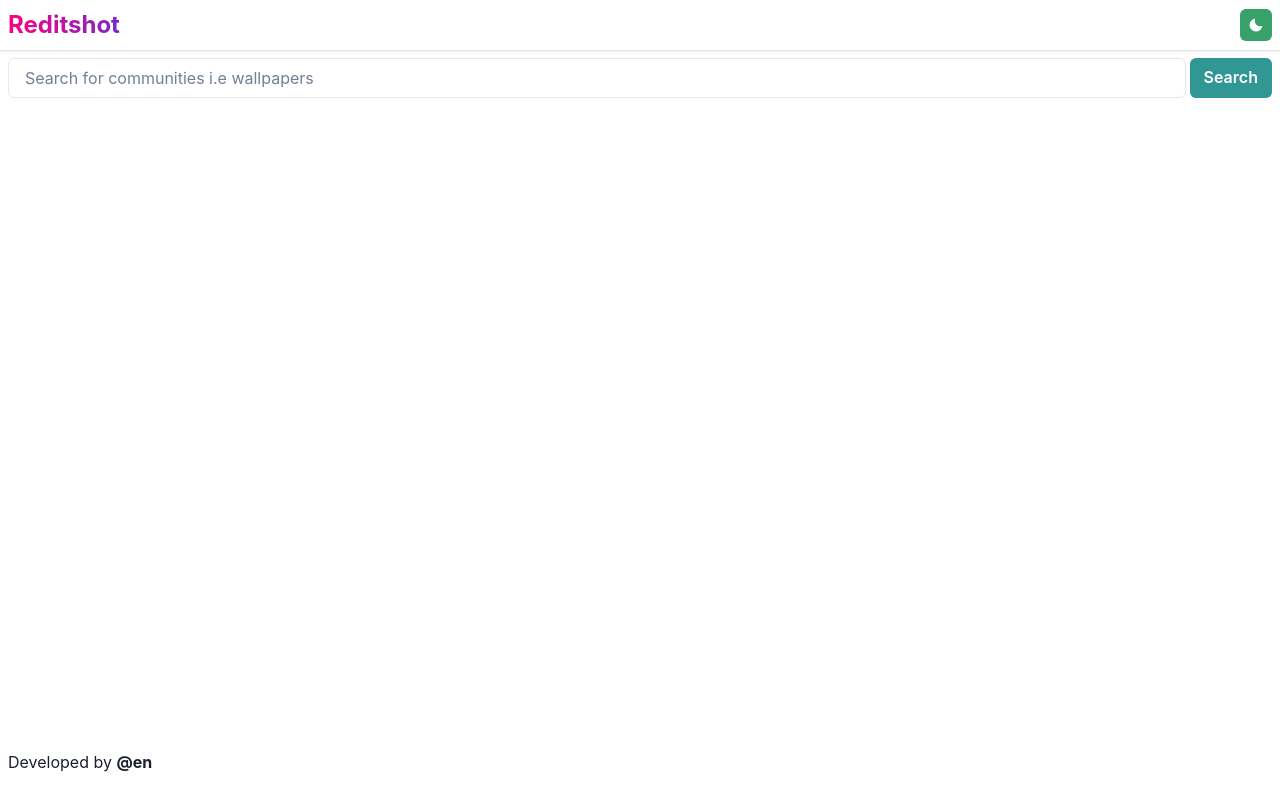
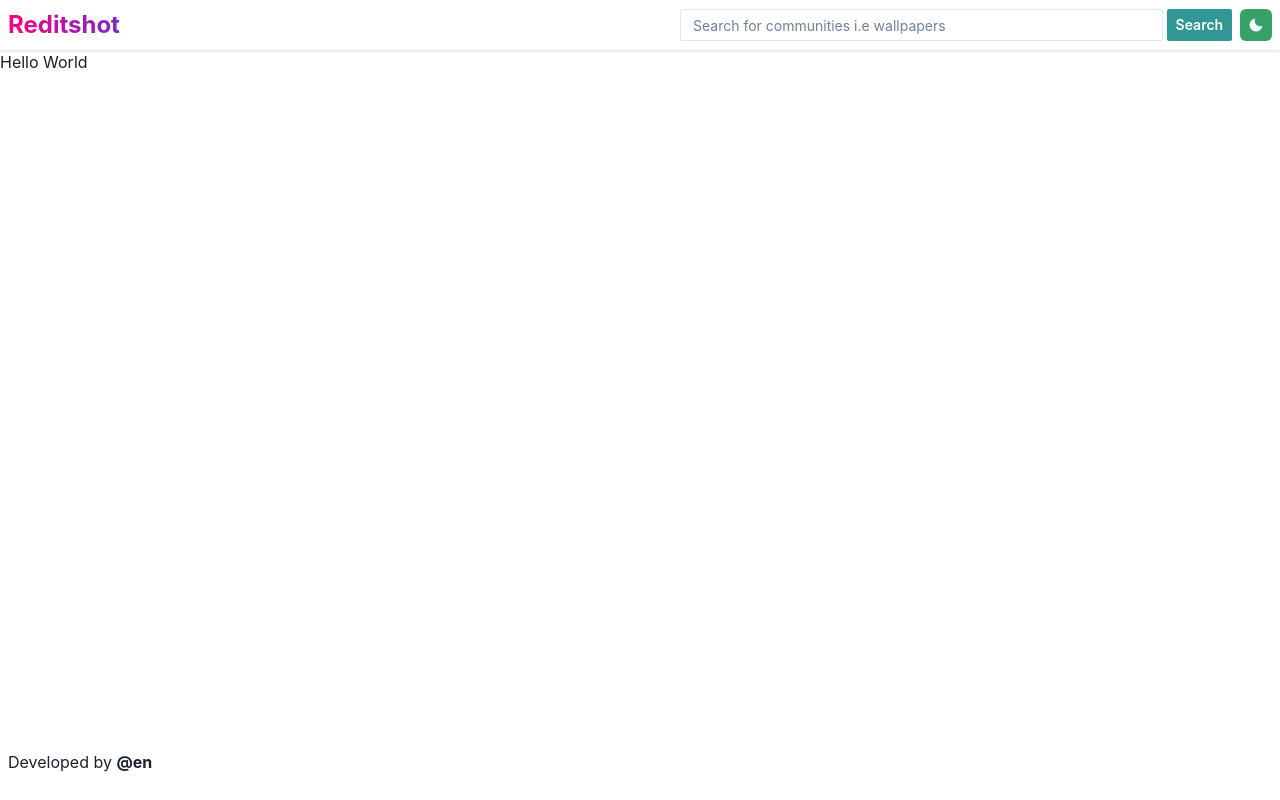
Before and after one commit to i-naeem/reditshot, a Next.js app: page / in a window 1280 px wide. Built offline with nearby package versions, Linux system fonts and the light colour scheme.

Commit message:
:sparkles: Add searchbar to header

```diff
--- a/src/components/Searchbar.js
+++ b/src/components/Searchbar.js
@@ -10,23 +10,26 @@ const Searchbar = props => {
     setSearchKeywords(event.target.value);
   };
 
-  const onSearch = props => {
+  const onSearch = event => {
+    event.preventDefault();
     if (searchKeywords) {
       router.push(`/r/${searchKeywords}`);
     }
   };
 
   return (
-    <Box {...props} p='2'>
+    <Box {...props} p='2' as='form' onSubmit={onSearch}>
       <InputGroup gap={1}>
         <Input
           type='Search...'
+          size='sm'
+          borderRadius='sm'
           onChange={onChange}
           value={searchKeywords}
           placeholder='Search for communities i.e wallpapers'
         />
 
-        <Button colorScheme='teal' onClick={onSearch}>
+        <Button size='sm' borderRadius='sm' colorScheme='teal' type='submit'>
           Search
         </Button>
       </InputGroup>
--- a/src/pages/_app.js
+++ b/src/pages/_app.js
@@ -1,27 +1,31 @@
-import {
-  Box,
-  ChakraProvider,
-  Container,
-  Flex,
-  Input,
-  Text,
-} from '@chakra-ui/react';
+import { Box, ChakraProvider, Flex, Text } from '@chakra-ui/react';
 import Head from 'next/head';
 import { Brand } from '../components/Brand';
 import { DarkModeSwitch } from '../components/DarkModeSwitch';
+import Searchbar from '../components/Searchbar';
 import theme from '../theme';
 
 function MyApp({ Component, pageProps }) {
   return (
     <ChakraProvider theme={theme}>
       <Head>
-        <title>{process.env.NEXT_PUBLIC_APP_NAME} - A reddit gallery.</title>
+        <title>Reditshot - A reddit gallery.</title>
       </Head>
 
       <Box px='2' as='header' boxShadow='base'>
         <Flex alignItems='center' justifyContent='space-between' minH='50px'>
           <Brand />
-          <DarkModeSwitch />
+
+          <Box
+            display='flex'
+            alignItems='center'
+            height='100%'
+            flexGrow='1'
+            maxW='600px'
+          >
+            <Searchbar flexGrow='1' />
+            <DarkModeSwitch />
+          </Box>
         </Flex>
       </Box>
 
--- a/src/pages/index.js
+++ b/src/pages/index.js
@@ -1,10 +1,9 @@
-import { Box } from '@chakra-ui/react';
-import Searchbar from '../components/Searchbar';
+import { Box, Text } from '@chakra-ui/react';
 
 const Index = props => {
   return (
     <Box>
-      <Searchbar />
+      <Text>Hello World</Text>
     </Box>
   );
 };
```
